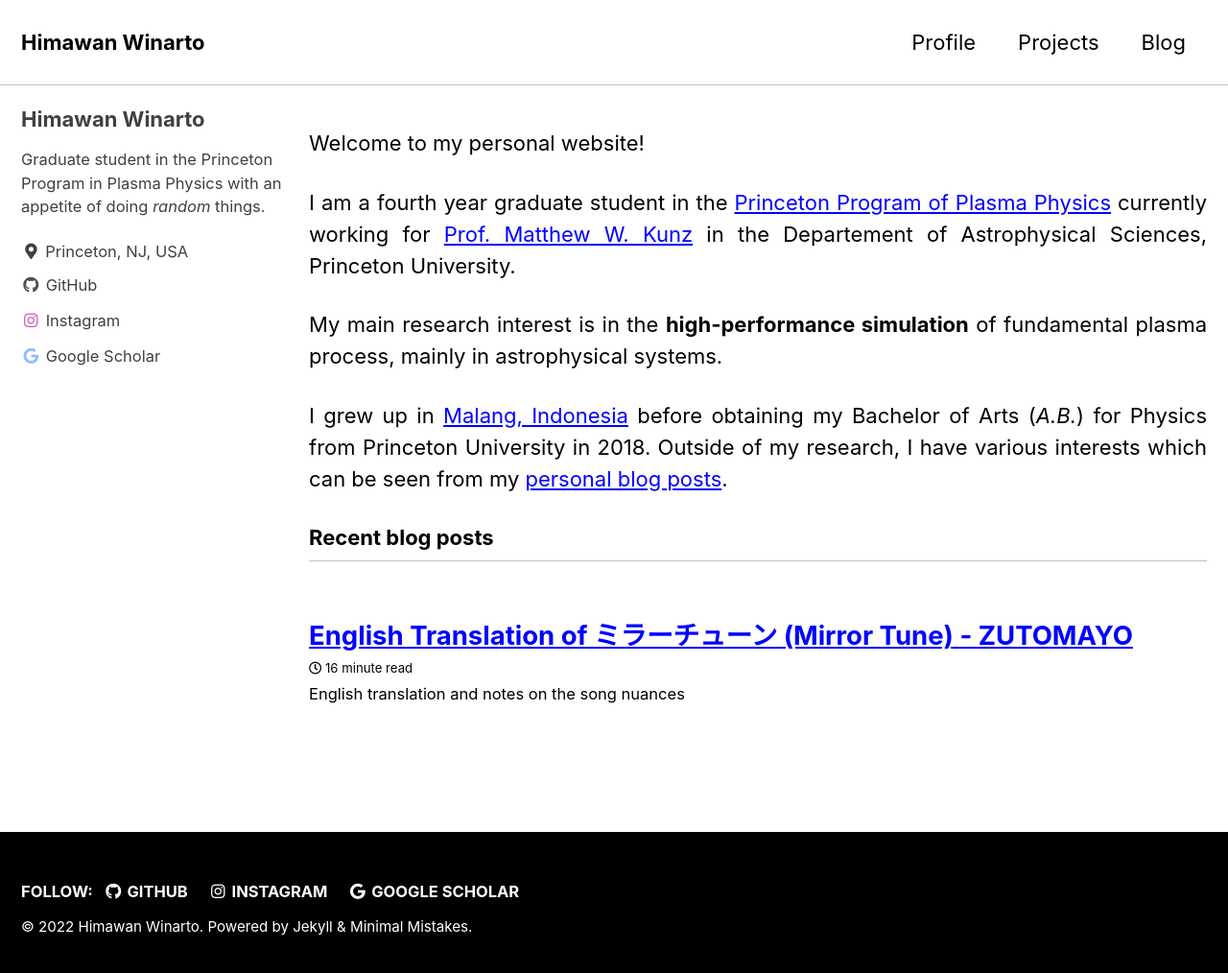
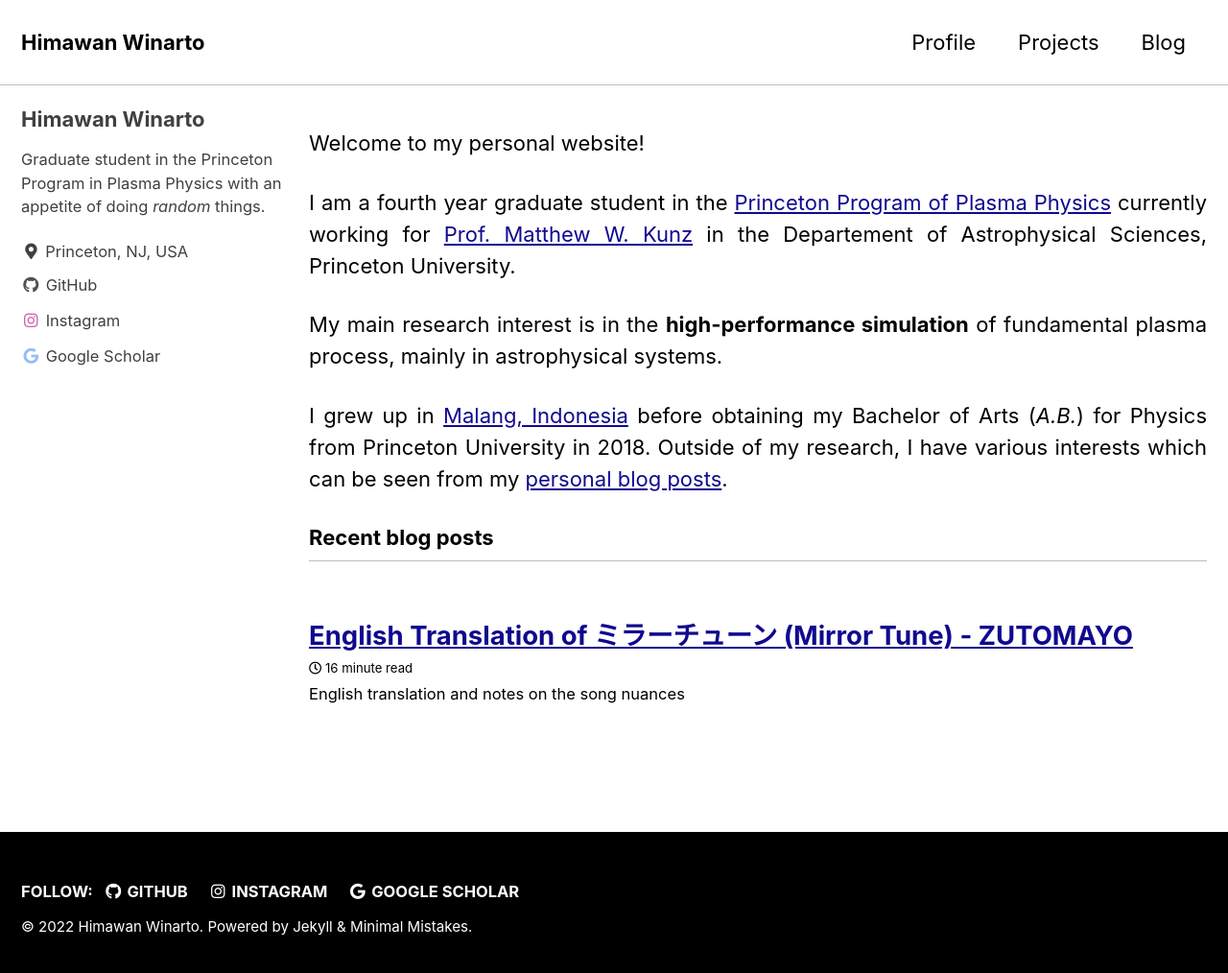
Before and after one commit to himax16/personal-website-jekyll, a Jekyll site: the page built from index.md, in a window 1280 px wide and 1022 px high. Shown: the top 1014 px of the window at 96% size. Built offline with Jekyll 4.4.1, drawn with Linux system fonts in a browser that asks for light colours; cached includes are drawn as plain includes.

Commit message:
Change theme to hima

```diff
--- a/_config.yml
+++ b/_config.yml
@@ -12,7 +12,7 @@
 
 # theme                  : "minimal-mistakes-jekyll"
 # remote_theme           : "mmistakes/minimal-mistakes"
-minimal_mistakes_skin    : "contrast" # "default", "air", "aqua", "contrast", "dark", "dirt", "neon", "mint", "plum", "sunrise"
+minimal_mistakes_skin    : "hima" # "default", "air", "aqua", "contrast", "dark", "dirt", "neon", "mint", "plum", "sunrise"
 
 # Site Settings
 locale                   : "en-US"
```
